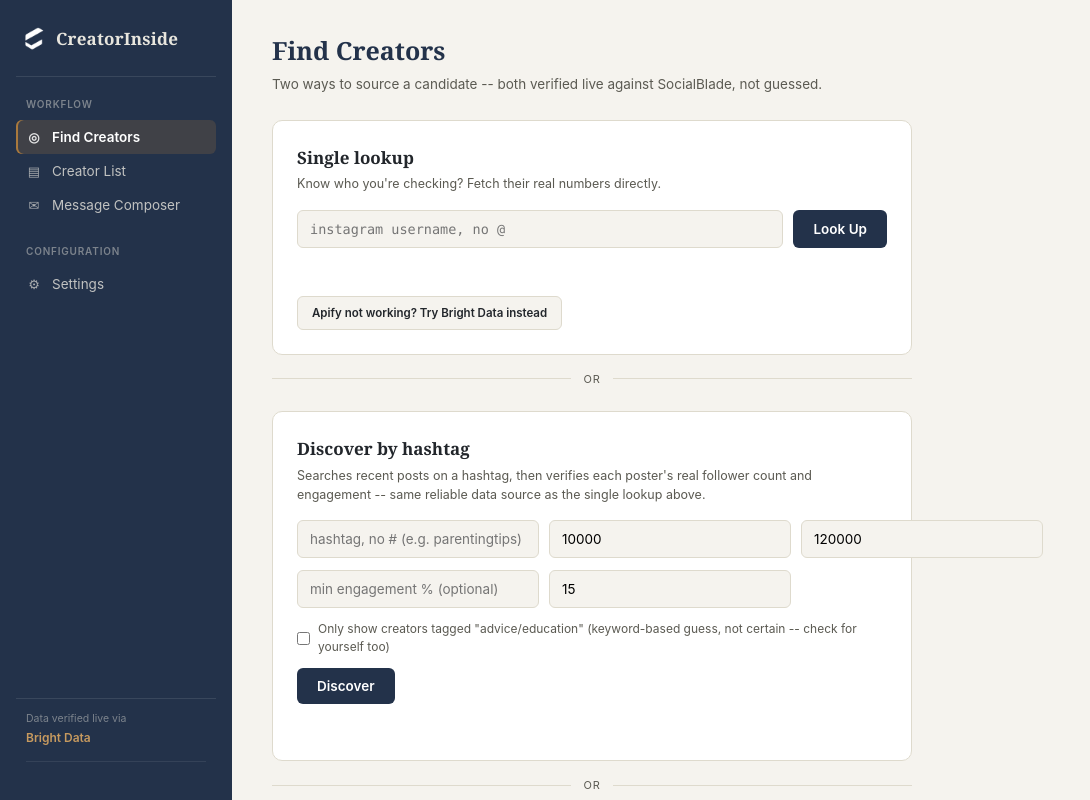
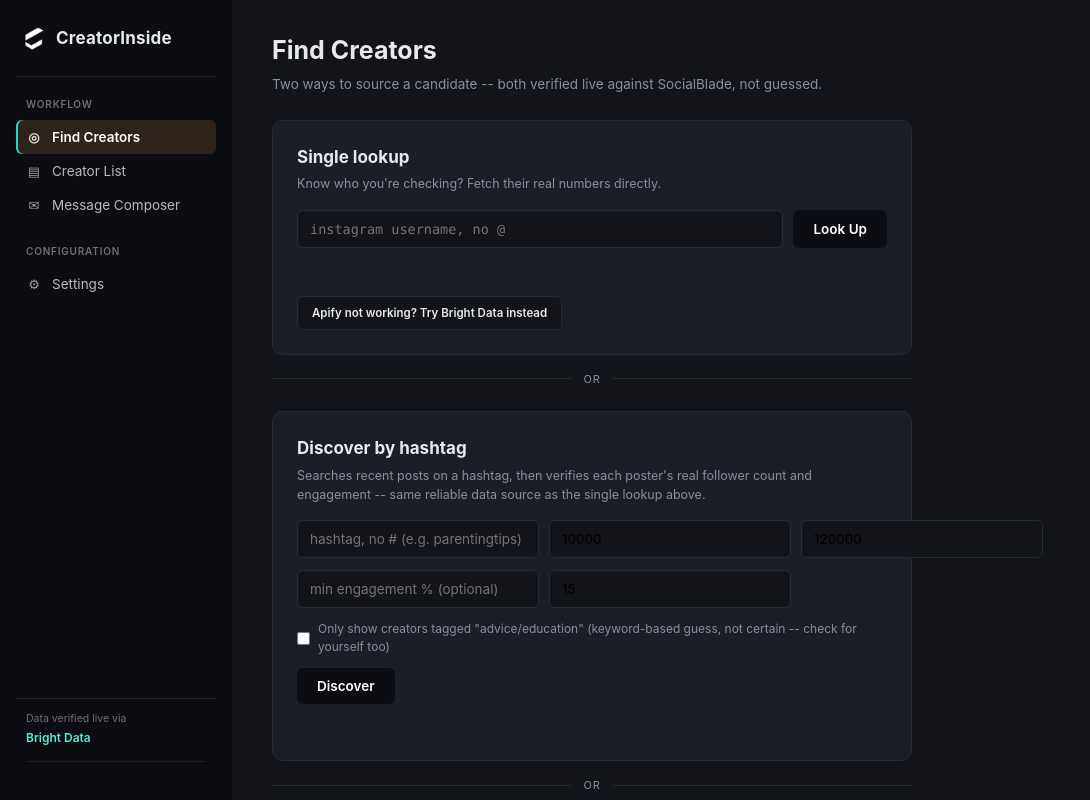
Before and after one commit to julianvantzelfde1604-art/CreatorInside, an Electron app: page app/index.html in a window 1400 px wide. Shown: the whole page, without its empty margins (0-1090 px from the left). Drawn offline with Linux system fonts and the light colour scheme; no server answers.

Commit message:
v1.0.18: real visual redesign -- dark command-center theme (was light paper/navy ledger theme). Systematically found and fixed 6 real contrast bugs during the conversion (page headers, stat numbers, link buttons, diagnostic box, card borders, button hover glow) that would have made text nearly invisible on the new dark background

```diff
--- a/app/styles.css
+++ b/app/styles.css
@@ -7,22 +7,22 @@
    ============================================================ */
 
 :root {
-  --paper: #F5F3EE;
-  --paper-raised: #FFFFFF;
-  --ink: #22262B;
-  --ink-soft: #5B5A52;
-  --navy: #23324A;
-  --navy-soft: #3B4A63;
-  --brass: #A9793D;
-  --brass-soft: #C79A5F;
-  --verified: #3F6B4F;
-  --verified-bg: #E8EFE9;
-  --flag: #A84A3C;
-  --flag-bg: #F5E8E5;
-  --line: #DEDACD;
-  --line-soft: #EAE7DC;
+  --paper: #12141A;
+  --paper-raised: #1B1E26;
+  --ink: #E7E9EE;
+  --ink-soft: #8A8F9C;
+  --navy: #0B0D12;
+  --navy-soft: #171A21;
+  --brass: #2DD4BF;
+  --brass-soft: #5EEAD4;
+  --verified: #34D399;
+  --verified-bg: rgba(52, 211, 153, 0.12);
+  --flag: #F87171;
+  --flag-bg: rgba(248, 113, 113, 0.12);
+  --line: #262A33;
+  --line-soft: #1E212A;
 
-  --font-display: Georgia, 'Iowan Old Style', 'Palatino Linotype', 'Times New Roman', serif;
+  --font-display: -apple-system, BlinkMacSystemFont, 'Segoe UI', Roboto, sans-serif;
   --font-ui: -apple-system, BlinkMacSystemFont, 'Segoe UI', Roboto, sans-serif;
   --font-data: 'SF Mono', 'Cascadia Code', 'Roboto Mono', Consolas, monospace;
 }
@@ -51,7 +51,7 @@ body {
   width: 232px;
   flex-shrink: 0;
   background: var(--navy);
-  color: #E8E6DE;
+  color: var(--ink);
   display: flex;
   flex-direction: column;
   padding: 22px 16px;
@@ -164,7 +164,7 @@ body {
   font-family: var(--font-display);
   font-size: 25px;
   font-weight: 700;
-  color: var(--navy);
+  color: var(--ink);
   margin-bottom: 4px;
 }
 
@@ -289,15 +289,15 @@ body {
 .lookup-status { font-size: 12.5px; color: var(--ink-soft); min-height: 18px; margin-bottom: 8px; }
 
 .lookup-result {
-  background: var(--verified-bg); border: 1px solid #C7D8CB; border-radius: 8px;
+  background: var(--verified-bg); border: 1px solid rgba(52, 211, 153, 0.3); border-radius: 8px;
   padding: 14px 16px; margin-bottom: 12px;
 }
-.lookup-result.error { background: var(--flag-bg); border-color: #E0BFB8; }
+.lookup-result.error { background: var(--flag-bg); border-color: rgba(248, 113, 113, 0.3); }
 .lookup-result b { font-family: var(--font-display); font-size: 15px; }
 .lookup-result .stats { margin-top: 6px; font-size: 13.5px; font-family: var(--font-data); }
 
 .lookup-raw {
-  background: var(--ink); color: #D8D5C8; padding: 12px 14px; border-radius: 8px;
+  background: #0A0B0E; color: #A8ACB8; padding: 12px 14px; border-radius: 8px; border: 1px solid var(--line);
   font-family: var(--font-data); font-size: 11px; white-space: pre-wrap; word-break: break-all;
   max-height: 200px; overflow-y: auto;
 }
@@ -313,7 +313,7 @@ body {
   background: var(--paper); border: 1px solid var(--line); border-radius: 8px;
   padding: 10px 16px; font-size: 12px; color: var(--ink-soft);
 }
-.stat-chip b { font-family: var(--font-data); font-size: 18px; display: block; color: var(--navy); }
+.stat-chip b { font-family: var(--font-data); font-size: 18px; display: block; color: var(--brass-soft); }
 
 .creators-table { width: 100%; border-collapse: collapse; font-size: 13px; }
 .creators-table thead th {
@@ -327,7 +327,7 @@ body {
   padding: 5px 8px; border-radius: 6px; border: 1px solid var(--line);
   font-size: 12.5px; background: var(--paper); font-family: var(--font-ui);
 }
-.link-btn { color: var(--navy); cursor: pointer; text-decoration: none; font-size: 12.5px; margin-right: 10px; font-weight: 600; }
+.link-btn { color: var(--brass-soft); cursor: pointer; text-decoration: none; font-size: 12.5px; margin-right: 10px; font-weight: 600; }
 .link-btn:hover { color: var(--brass); text-decoration: underline; }
 .delete-btn { background: none; border: none; color: var(--flag); cursor: pointer; font-size: 12.5px; }
 
@@ -337,7 +337,7 @@ body {
 
 .discover-results { margin-top: 14px; display: flex; flex-direction: column; gap: 8px; }
 .discover-card {
-  background: var(--verified-bg); border: 1px solid #C7D8CB; border-radius: 8px; padding: 10px 14px;
+  background: var(--verified-bg); border: 1px solid rgba(52, 211, 153, 0.3); border-radius: 8px; padding: 10px 14px;
   display: flex; justify-content: space-between; align-items: center; font-size: 13px;
 }
 .discover-card span { font-family: var(--font-data); font-size: 12px; }
@@ -359,7 +359,7 @@ body {
 }
 .tag-advice { background: var(--verified-bg); color: var(--verified); }
 .tag-lifestyle { background: var(--flag-bg); color: var(--flag); }
-.tag-mixed { background: #FEF3C7; color: #92400E; }
+.tag-mixed { background: rgba(245, 158, 11, 0.15); color: #FBBF24; }
 .tag-unclear { background: var(--line-soft); color: var(--ink-soft); }
 
 /* ============ SETTINGS ============ */
@@ -474,7 +474,7 @@ code {
   padding: 10px 16px;
   margin-bottom: 18px;
 }
-.update-banner.downloading { background: var(--line-soft); color: var(--navy); }
+.update-banner.downloading { background: var(--line-soft); color: var(--brass-soft); }
 .update-banner.ready { background: var(--verified-bg); color: var(--verified); }
 .update-banner.error { background: var(--flag-bg); color: var(--flag); }
 .update-banner button {
@@ -516,21 +516,21 @@ code {
 /* ============ SMOOTH TRANSITIONS THROUGHOUT ============ */
 
 .panel { transition: box-shadow 0.2s ease, border-color 0.2s ease; }
-.panel:hover { box-shadow: 0 2px 12px rgba(0,0,0,0.04); }
+.panel:hover { box-shadow: 0 2px 16px rgba(45, 212, 191, 0.06); border-color: rgba(45, 212, 191, 0.2); }
 
 .discover-card, .preview-card {
   transition: transform 0.15s ease, box-shadow 0.15s ease;
 }
 .discover-card:hover, .preview-card:hover {
   transform: translateY(-1px);
-  box-shadow: 0 4px 12px rgba(0,0,0,0.06);
+  box-shadow: 0 4px 16px rgba(0,0,0,0.35);
 }
 
 .btn-primary, .btn-secondary {
   transition: background 0.15s ease, transform 0.1s ease, box-shadow 0.15s ease;
 }
 .btn-primary:active, .btn-secondary:active { transform: scale(0.97); }
-.btn-primary:not(:disabled):hover { box-shadow: 0 2px 8px rgba(35,50,74,0.25); }
+.btn-primary:not(:disabled):hover { box-shadow: 0 2px 12px rgba(45, 212, 191, 0.35); }
 
 .nav-btn { transition: background 0.15s ease, color 0.15s ease, box-shadow 0.15s ease; }
 
--- a/package.json
+++ b/package.json
@@ -1,6 +1,6 @@
 {
   "name": "creator-inside",
-  "version": "1.0.17",
+  "version": "1.0.18",
   "description": "Creator prospecting app with Bright Data lookup",
   "main": "electron-main.js",
   "homepage": "./",
```
